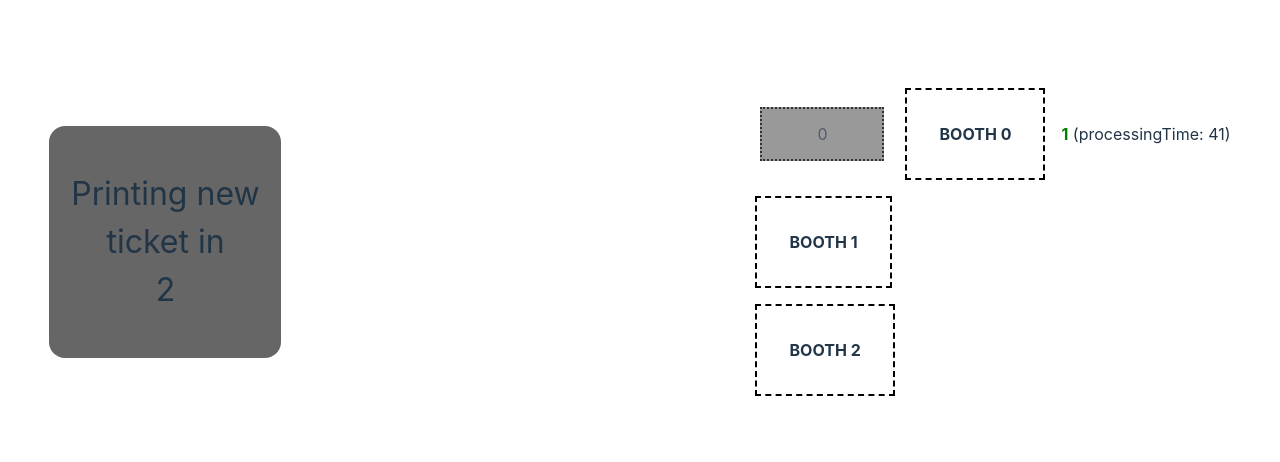
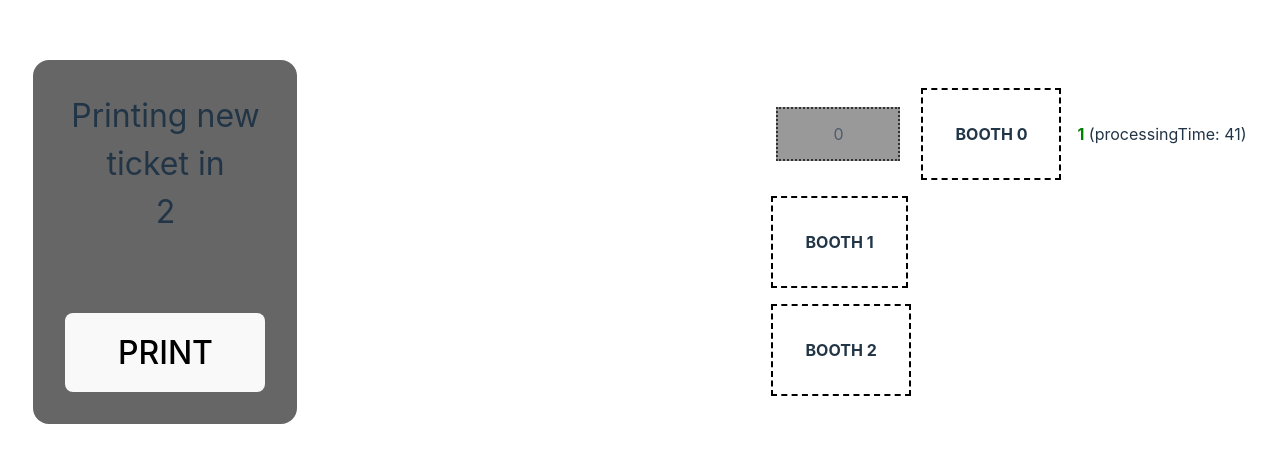
Before and after one commit to nimser/ticket-queue-friday-challenge, a React (Vite) app: page / in a window 1280 px wide. Shown: the part 158-620 px from the top of the page. Built offline with nearby package versions, Linux system fonts and the light colour scheme.

Commit message:
Add print button

```diff
--- a/src/components/Dispenser.tsx
+++ b/src/components/Dispenser.tsx
@@ -11,34 +11,40 @@ function Dispenser({ setTicketList }: DispenserProps) {
   // Auto-print counter, resets at every print
   const [autoPrintCountdown, setAutoPrintCountdown] = useState(PRINT_PERIOD)
 
+  const printTicket = () => {
+    setTicketList((old) => [...old, new TicketItem()])
+    setAutoPrintCountdown(PRINT_PERIOD)
+  }
   useEffect(() => {
     const timer = setInterval(() => {
       if (autoPrintCountdown === 0) {
-        setTicketList((old) => [...old, new TicketItem()])
-        setAutoPrintCountdown(PRINT_PERIOD)
+        printTicket()
       } else {
         setAutoPrintCountdown((prevTime) => prevTime - 1)
       }
     }, 1000)
 
     return () => clearInterval(timer)
-  }, [autoPrintCountdown, setTicketList])
+  }, [autoPrintCountdown, printTicket, setTicketList])
 
   return (
     <div
       style={{
         width: "200px",
-        height: "200px",
+        height: "300px",
         background: "rgba(0,0,0,.6)",
         borderRadius: "1rem",
-        padding: "1rem",
+        padding: "2rem",
         fontSize: "2rem",
-        display: "grid",
-        placeContent: "center",
+        display: "flex",
+        flexDirection: "column",
+        justifyContent: "space-between",
+        alignContent: "center",
       }}
     >
       Printing new ticket in <br />
       {autoPrintCountdown}
+      <button onClick={printTicket}>PRINT</button>
     </div>
   )
 }
```
